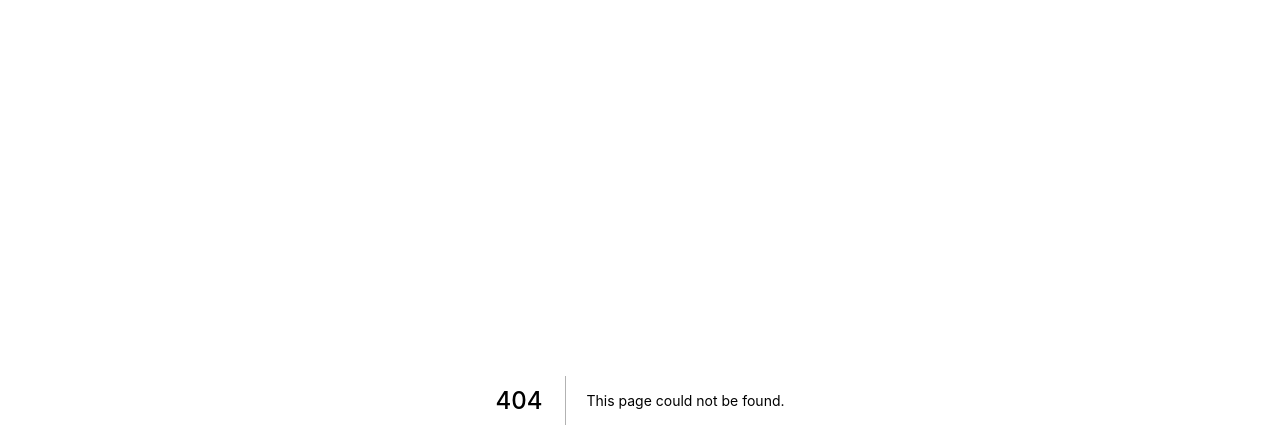
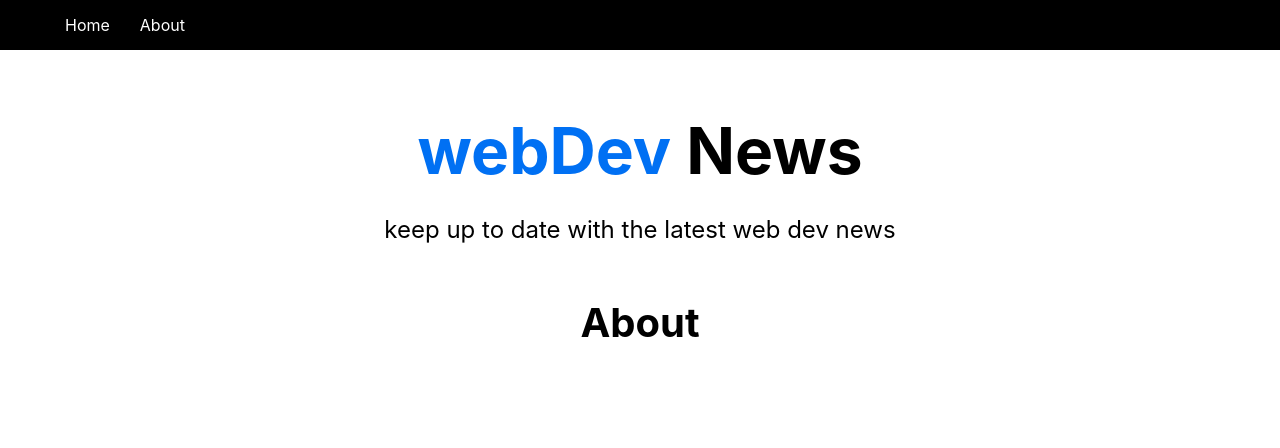
Before and after one commit to tUemoto/practice_next_typescript, a Next.js app: page /about in a window 1280 px wide. Before the commit this address had no page. Shown: the top 448 px of the page. Built offline with nearby package versions, Linux system fonts and the light colour scheme.

Commit message:
動画に沿って手を動かしてみる

```diff
--- /dev/null
+++ b/components/Header.tsx
@@ -0,0 +1,16 @@
+import headerStyles from '../styles/Header.module.css'
+
+const Header = () => {
+  return (
+    <div>
+      <h1 className={headerStyles.title}>
+        <span>webDev</span> News
+      </h1>
+      <p className={headerStyles.description}>
+        keep up to date with the latest web dev news
+      </p>
+    </div>
+  )
+}
+
+export default Header
--- /dev/null
+++ b/components/Layout.tsx
@@ -0,0 +1,20 @@
+import { ReactNode } from 'react'
+import styles from '../styles/Layout.module.css'
+import Nav from '../components/Nav'
+import Header from './Header'
+
+const Layout = ({ children }: { children?: ReactNode }) => {
+  return (
+    <>
+      <Nav></Nav>
+      <div className={styles.container}>
+        <main className={styles.main}>
+          <Header></Header>
+          {children}
+        </main>
+      </div>
+    </>
+  )
+}
+
+export default Layout
--- /dev/null
+++ b/components/Nav.tsx
@@ -0,0 +1,19 @@
+import Link from 'next/link'
+import navStyles from '../styles/Nav.module.css'
+
+const Nav = () => {
+  return (
+    <div className={navStyles.nav}>
+      <ul>
+        <li>
+          <Link href="/">Home</Link>
+        </li>
+        <li>
+          <Link href="/about">About</Link>
+        </li>
+      </ul>
+    </div>
+  )
+}
+
+export default Nav
--- a/pages/_app.tsx
+++ b/pages/_app.tsx
@@ -1,8 +1,13 @@
 import '../styles/globals.css'
+import Layout from '../components/Layout'
 import type { AppProps } from 'next/app'
 
 function MyApp({ Component, pageProps }: AppProps) {
-  return <Component {...pageProps} />
+  return (
+    <Layout>
+      <Component {...pageProps} />
+    </Layout>
+  )
 }
 
 export default MyApp
--- /dev/null
+++ b/pages/about.tsx
@@ -0,0 +1,14 @@
+import Head from 'next/head'
+
+function About() {
+  return (
+    <div>
+      <Head>
+        <title>about</title>
+      </Head>
+      <h1>About</h1>
+    </div>
+  )
+}
+
+export default About
--- /dev/null
+++ b/styles/Header.module.css
@@ -0,0 +1,27 @@
+.title a,
+.title span {
+  color: #0070f3;
+  text-decoration: none;
+}
+
+.title a:hover,
+.title a:focus,
+.title a:active {
+  text-decoration: underline;
+}
+
+.title {
+  margin: 0;
+  line-height: 1.15;
+  font-size: 4rem;
+}
+
+.title,
+.description {
+  text-align: center;
+}
+
+.description {
+  line-height: 1.5;
+  font-size: 1.5rem;
+}
--- /dev/null
+++ b/styles/Layout.module.css
@@ -0,0 +1,117 @@
+.container {
+  padding: 0 2rem;
+}
+
+.main {
+  min-height: 100vh;
+  padding: 4rem 0;
+  flex: 1;
+  display: flex;
+  flex-direction: column;
+  justify-content: flex-start;
+  align-items: center;
+  font-size: 1.25rem;
+}
+
+.footer {
+  display: flex;
+  flex: 1;
+  padding: 2rem 0;
+  border-top: 1px solid #eaeaea;
+  justify-content: center;
+  align-items: center;
+}
+
+.footer a {
+  display: flex;
+  justify-content: center;
+  align-items: center;
+  flex-grow: 1;
+}
+
+.title a {
+  color: #0070f3;
+  text-decoration: none;
+}
+
+.title a:hover,
+.title a:focus,
+.title a:active {
+  text-decoration: underline;
+}
+
+.title {
+  margin: 0;
+  line-height: 1.15;
+  font-size: 4rem;
+}
+
+.title,
+.description {
+  text-align: center;
+}
+
+.description {
+  margin: 4rem 0;
+  line-height: 1.5;
+  font-size: 1.5rem;
+}
+
+.code {
+  background: #fafafa;
+  border-radius: 5px;
+  padding: 0.75rem;
+  font-size: 1.1rem;
+  font-family: Menlo, Monaco, Lucida Console, Liberation Mono, DejaVu Sans Mono,
+    Bitstream Vera Sans Mono, Courier New, monospace;
+}
+
+.grid {
+  display: flex;
+  align-items: center;
+  justify-content: center;
+  flex-wrap: wrap;
+  max-width: 800px;
+}
+
+.card {
+  margin: 1rem;
+  padding: 1.5rem;
+  text-align: left;
+  color: inherit;
+  text-decoration: none;
+  border: 1px solid #eaeaea;
+  border-radius: 10px;
+  transition: color 0.15s ease, border-color 0.15s ease;
+  max-width: 300px;
+}
+
+.card:hover,
+.card:focus,
+.card:active {
+  color: #0070f3;
+  border-color: #0070f3;
+}
+
+.card h2 {
+  margin: 0 0 1rem 0;
+  font-size: 1.5rem;
+}
+
+.card p {
+  margin: 0;
+  font-size: 1.25rem;
+  line-height: 1.5;
+}
+
+.logo {
+  height: 1em;
+  margin-left: 0.5rem;
+}
+
+@media (max-width: 600px) {
+  .grid {
+    width: 100%;
+    flex-direction: column;
+  }
+}
--- /dev/null
+++ b/styles/Nav.module.css
@@ -0,0 +1,20 @@
+.nav {
+    height: 50px;
+    padding: 10px;
+    background: #000;
+    color: #fff;
+    display: flex;
+    align-items: center;
+    justify-content: flex-start;
+}
+
+.nav ul {
+    display: flex;
+    justify-content: center;
+    align-items: center;
+    list-style: none;
+}
+
+.nav ul li a {
+    margin: 5px 15px;
+}
```
